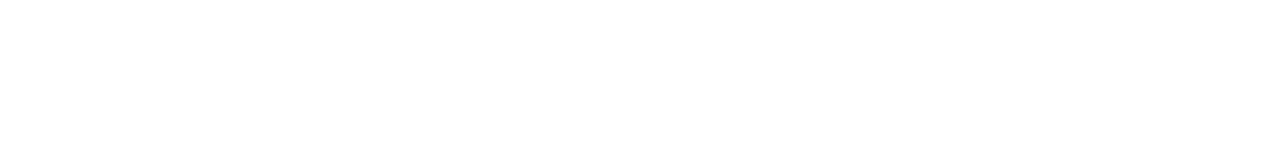
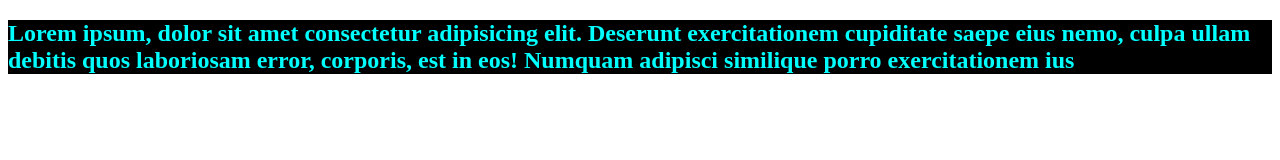
Before and after one commit to nazmul-i/MY-first-website, a plain HTML site: page index.html in a window 1280 px wide. Drawn offline with Linux system fonts and the light colour scheme.

Commit message:
ist commit

```diff
--- a/index.html
+++ b/index.html
@@ -8,7 +8,7 @@
 
 
 </head>
-<body>
+<body><h2>Lorem ipsum, dolor sit amet consectetur adipisicing elit. Deserunt exercitationem cupiditate saepe eius nemo, culpa ullam debitis quos laboriosam error, corporis, est in eos! Numquam adipisci similique porro exercitationem ius</h2>
 
 </body>
 </html>
--- a/style/style.css
+++ b/style/style.css
@@ -1,3 +1,3 @@
 
 
-h2{background-color: color(prophoto-rgb red green blue); color: aqua;}
+h2{background-color: black; color: aqua;}
```
